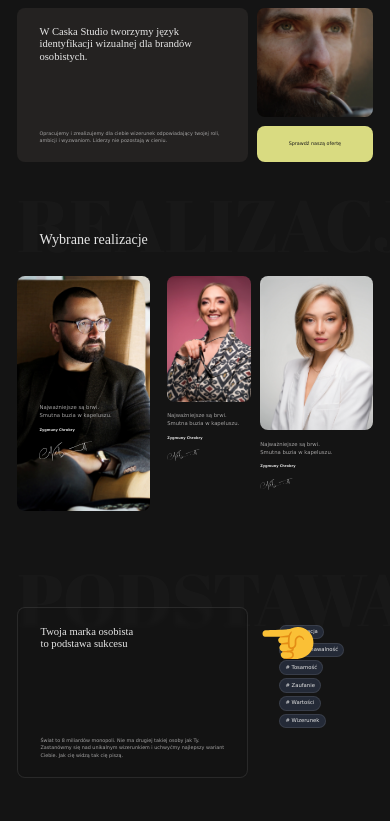
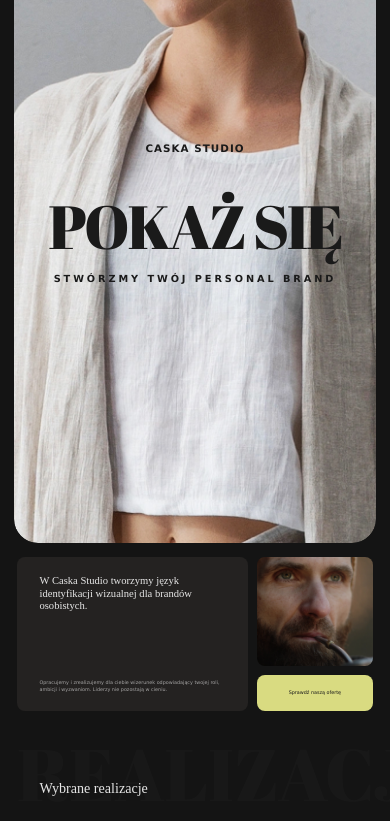
Before and after one commit to MakiBM/caska-studio, a PHP site: page / in a window 390 px wide. Shown: the part 276-1097 px from the top of the page. Run offline with PHP 8.4, Linux system fonts and the light colour scheme; some web fonts are replaced.

Commit message:
hero mobile

```diff
--- a/components/hero.php
+++ b/components/hero.php
@@ -1,7 +1,11 @@
 <section class="hero">
   <div class="hero__container">
     <div class="hero__image">
-      <img src="images/hero.jpg" alt="">
+      <picture>
+        <source media="(max-width: 1024px)" srcset="images/hero-mobile.jpg">
+        <source srcset="images/hero.jpg">
+        <img src="images/hero.jpg" alt="Hero image">
+      </picture>
     </div>
     <h1 class="hero__title">Caska Studio</h1>
     <div class="hero__content">
@@ -18,9 +22,9 @@
 
   .hero__container {
     position: relative;
-    width: var(--width-container);
     margin: 40rem auto;
     padding: 0 40rem;
+    width: var(--width-container);
   }
 
   .hero__image {
@@ -65,4 +69,58 @@
     letter-spacing: 1.3em;
     white-space: pre-wrap;
   }
+
+  @media (max-width: 1024px) {
+
+    .hero__container {
+      max-width: clamp(320px, calc(100% - 128rem), calc(600px - 128rem));
+      max-height: calc(100vh - 128rem);
+      margin: 64rem auto;
+      padding: 0;
+      border-radius: 24px;
+      overflow: hidden;
+    }
+
+    .hero__image {
+      border-radius: 24px;
+    }
+
+    .hero__title {
+      top: 50%;
+      left: 50%;
+      transform: translateX(-50%);
+      font-size: 17px;
+    }
+
+    .hero__content {
+      top: 55%;
+      height: auto;
+    }
+
+    .hero__subtitle {
+      font-size: 100px;
+      line-height: 1.5;
+    }
+
+    .hero__text {
+      font-size: 16px;
+      letter-spacing: 0.3em;
+      white-space: initial;
+    }
+  }
+
+  @media (max-width: 640px) {
+
+    .hero__subtitle {
+      font-size: calc(1768 / 640 * 100rem);
+    }
+
+    .hero__title {
+      font-size: calc(1768 / 640 * 17rem);
+    }
+
+    .hero__text {
+      font-size: calc(1768 / 640 * 16rem);
+    }
+  }
 </style>
```
Also changed, not shown: images/hero-mobile.jpg (added).
